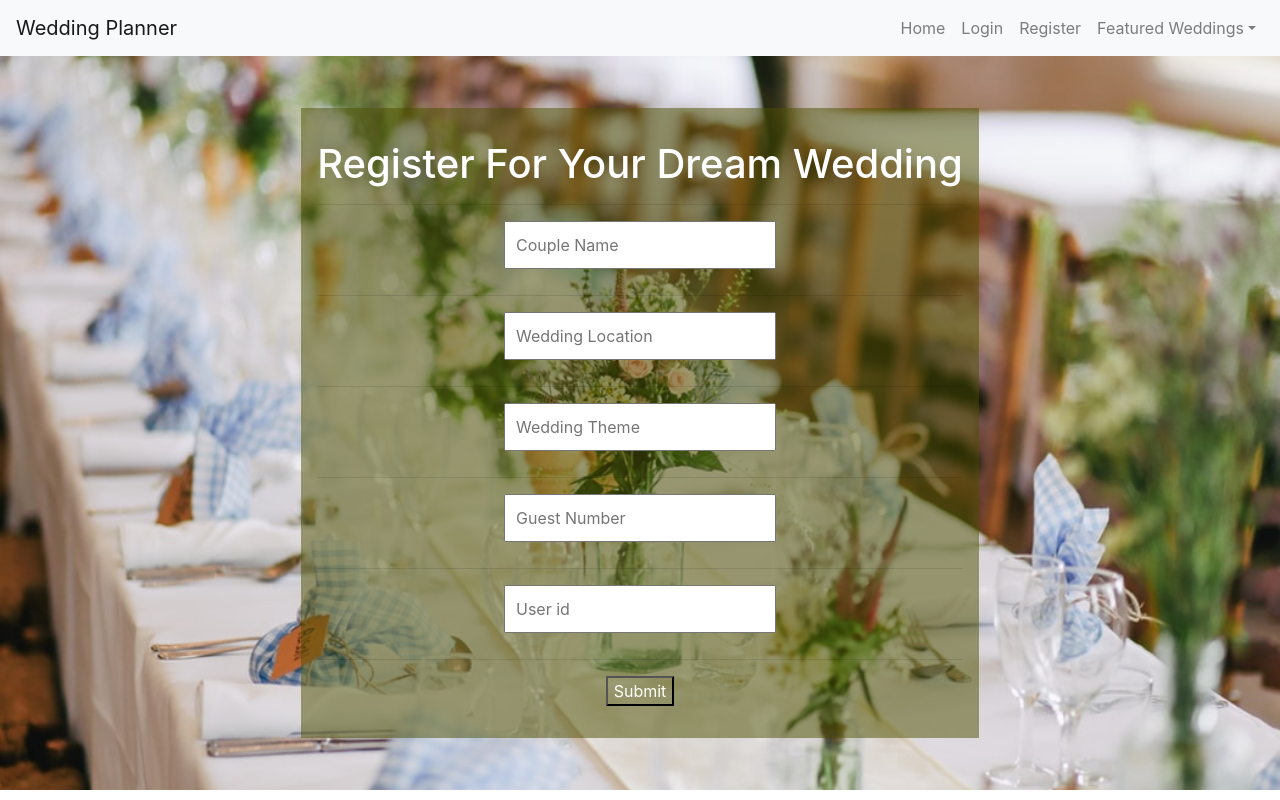
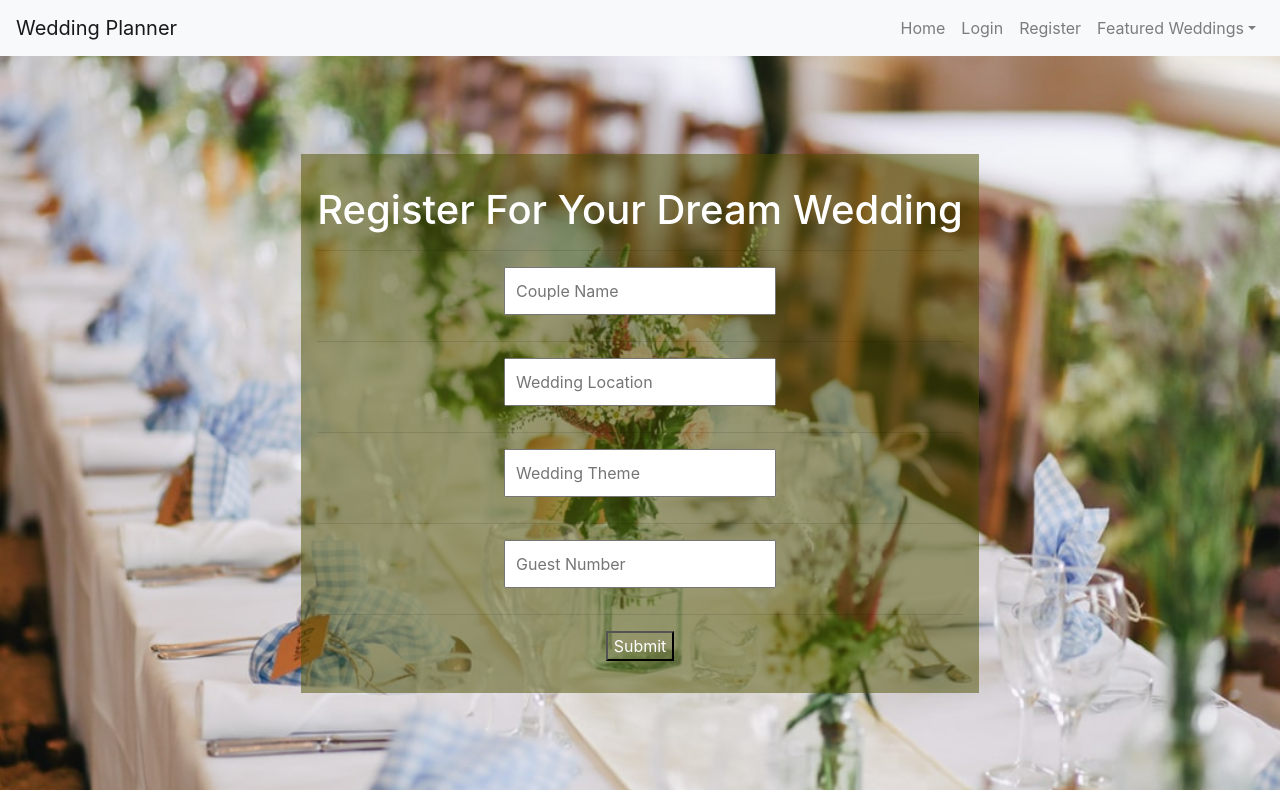
Before and after one commit to Wedding-Planner-October-2019/front-end, a React (Create React App) app: page /UserForm in a window 1280 px wide. Built offline with nearby package versions, Linux system fonts and the light colour scheme; sample sign-in values are in the browser's storage.

Commit message:
update redux. marriage form not working

```diff
--- a/src/App.js
+++ b/src/App.js
@@ -9,6 +9,7 @@ import PrivateRoute from './components/PrivateRoute';
 import Home from './pages/Home';
 import Login from "./components/Login";
 import CreateAccount from "./components/CreateAccount";
+import Marriage from "./components/Marriage";
 
 
 import { withRouter } from "react-router";
@@ -32,6 +33,7 @@ const App = (props) => {
         <PrivateRoute path="/UserForm" component={UserForm} />
         <Route path="/Login" component={Login} />
         <Route path="/CreateAccount" component={CreateAccount} />
+        <PrivateRoute path="/Marriage" component={Marriage} />
       </Switch>
       </>
     );
--- a/src/components/Marriage.js
+++ b/src/components/Marriage.js
@@ -3,7 +3,7 @@ import { connect } from 'react-redux';
 import { Link } from "react-router-dom";
 import {getPost} from '../state/actions';
 
-const Posts = ({ wedding_name, venue, description, guest_num, user_id, getPost }) => {
+const Posts = ({ wedding_name, venue, description, guest_num, getPost }) => {
     useEffect(() => {
         // run action creator when component mounts
         getPost();
@@ -16,12 +16,11 @@ const Posts = ({ wedding_name, venue, description, guest_num, user_id, getPost }
           <h3>Wedding Location: <em>{venue}</em></h3>
           <h4>Wedding Theme: <em>{description}</em></h4>
           <h5>Number of Guests: <em>{guest_num}</em></h5>
-          <h6> User ID: <em>{user_id}</em></h6>
-          </div>
+           </div>
         </div>
       );
       }
-    }
+
 
 
     const mapStateToProps = (state) => {
--- a/src/pages/UserForm.js
+++ b/src/pages/UserForm.js
@@ -1,7 +1,7 @@
 import React, { useState } from "react";
-
+import { connect } from 'react-redux';
 import { NavLink } from 'react-router-dom';
-
+import { updateData } from '../state/actions';
 import axios from 'axios';
 
 import '../scss/UserForm.scss';
@@ -27,11 +27,11 @@ function UserForm (props) {
 
     const handleSubmit = e => {
         e.preventDefault();
-        /*axios.post('https://wedding-planner-buildweek.herokuapp.com/api/auth/user/register', form)
-            .then(res =>{
+        axios.post('https://wedding-planner-buildweek.herokuapp.com/api/auth/weddings/:id', form)
+             .then(res =>{
                 localStorage.setItem('token', res.data.payload);
                 props.history.push('/Login');
-            }).catch(error => console.log(error)); */
+            }).catch(error => console.log(error));
     };
 
 
@@ -87,17 +87,7 @@ function UserForm (props) {
                     >
                     </input>
                     <hr />
-                    <input
-                        onChange = { (event) => handleChange(event)}
-                        placeholder="User id"
-                        name="user_id"
-                        value={form.user_id}
-                        className="input"
-                        required
-                    >
-                    </input>
 
-                    <hr />
                     <button >Submit</button>
                 </form>
             </div>
@@ -107,7 +97,10 @@ function UserForm (props) {
     }
 
 
+    const mapStateToProps = (state) => {
+        return {
+            ...state,
+        }
+    }
 
-
-
-export default (UserForm);
+    export default connect(mapStateToProps, { updateData })(UserForm);
--- a/src/state/actions/index.js
+++ b/src/state/actions/index.js
@@ -93,7 +93,7 @@ export const logout = (credentials) => dispatch => {
 
 export const getPosts = () => dispatch => {
 
-    axios.get('https://wedding-planner-buildweek.herokuapp.com/api/auth/user/posts/all')
+    axios.get('https://wedding-planner-buildweek.herokuapp.com/api/auth/weddings')
       .then(response => {
            dispatch({type: types.GET_POSTS})
         console.log(response.data);
@@ -107,7 +107,7 @@ export const getPosts = () => dispatch => {
 
 export const getPost = (id) => dispatch => {
 
-    axios.get('https://wedding-planner-buildweek.herokuapp.com/api/auth/user/posts/all')
+    axios.get('https://wedding-planner-buildweek.herokuapp.com/api/auth/weddings/:id')
       .then(response => {
         dispatch({type: types.GET_POST})
         console.log( response.data.filter(post => {
```
